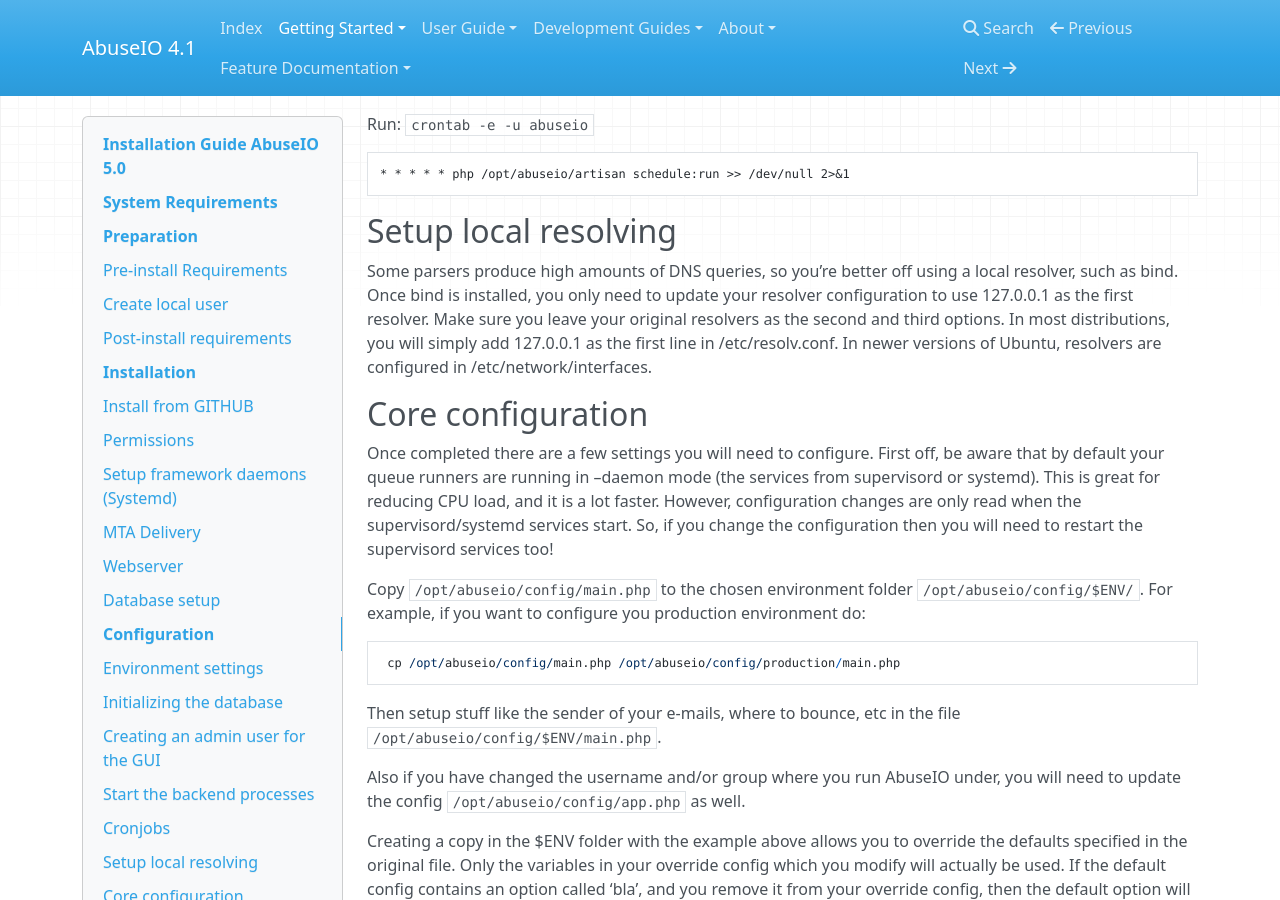
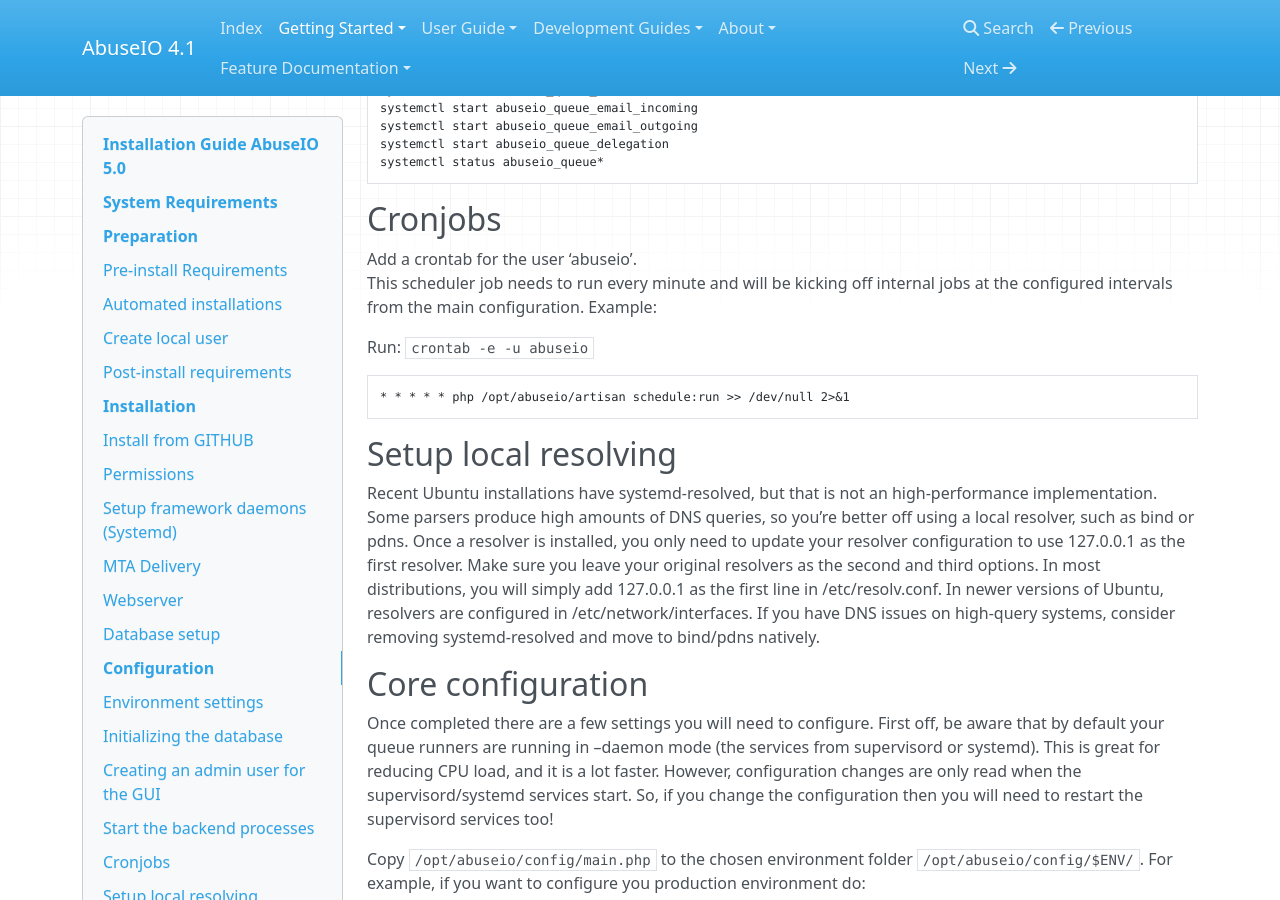
Before and after one commit to AbuseIO/abuseio-docs, an MkDocs documentation site: the page built from docs/installation.md, in a window 1280 px wide and 900 px high, scrolled down 7830 px. Built offline with MkDocs 1.6.1, drawn with Linux system fonts in a browser that asks for light colours; nearby versions of some CDN libraries; old or Windows-style settings are respelled for this version of MkDocs; some of the changed text lies outside the part shown.

Commit message:
Update installation.md

```diff
--- a/docs/installation.md
+++ b/docs/installation.md
@@ -14,9 +14,16 @@
 ## Pre-install Requirements
 
 - Install a Ubuntu 24.04 LTS system as you normally do, do NOT name the administrative user 'abuseio', but use 'admin' or something similair
-- Make sure you configure networking correctly
+- [Optional, but required for Ansible] setup an SSH key/authorized keys from your deployment to your installation target
+- Make sure you configure networking correctly, we highly recommend using IPv4 and IPv6 as a dualstack system.
 - If you are using NAT, make sure ports 25, 80 and 443 are mapped onto your system
 - Make sure you have a DNS name, e.g. abuseio.yourdomain.tld pointing onto your system
+
+## Automated installations
+
+We have build an Ansible playbook that follows this installation guide and produces a working installation. If you want to use it, you can find it at https://github.com/AbuseIO/abuseio-ansible/
+
+If you want to continue with a manual installation, keep on following this documentation
 
 ### Ubuntu
 
@@ -383,8 +390,8 @@ Run: `crontab -e -u abuseio`
 
 ## Setup local resolving
 
-Some parsers produce high amounts of DNS queries, so you're better off using a local resolver, such as bind.
-Once bind is installed, you only need to update your resolver configuration to use 127.0.0.1 as the first resolver. Make sure you leave your original resolvers as the second and third options. In most distributions, you will simply add 127.0.0.1 as the first line in /etc/resolv.conf. In newer versions of Ubuntu, resolvers are configured in /etc/network/interfaces.
+Recent Ubuntu installations have systemd-resolved, but that is not an high-performance implementation. Some parsers produce high amounts of DNS queries, so you're better off using a local resolver, such as bind or pdns.
+Once a resolver is installed, you only need to update your resolver configuration to use 127.0.0.1 as the first resolver. Make sure you leave your original resolvers as the second and third options. In most distributions, you will simply add 127.0.0.1 as the first line in /etc/resolv.conf. In newer versions of Ubuntu, resolvers are configured in /etc/network/interfaces. If you have DNS issues on high-query systems, consider removing systemd-resolved and move to bind/pdns natively.
 
 ## Core configuration
 
```
